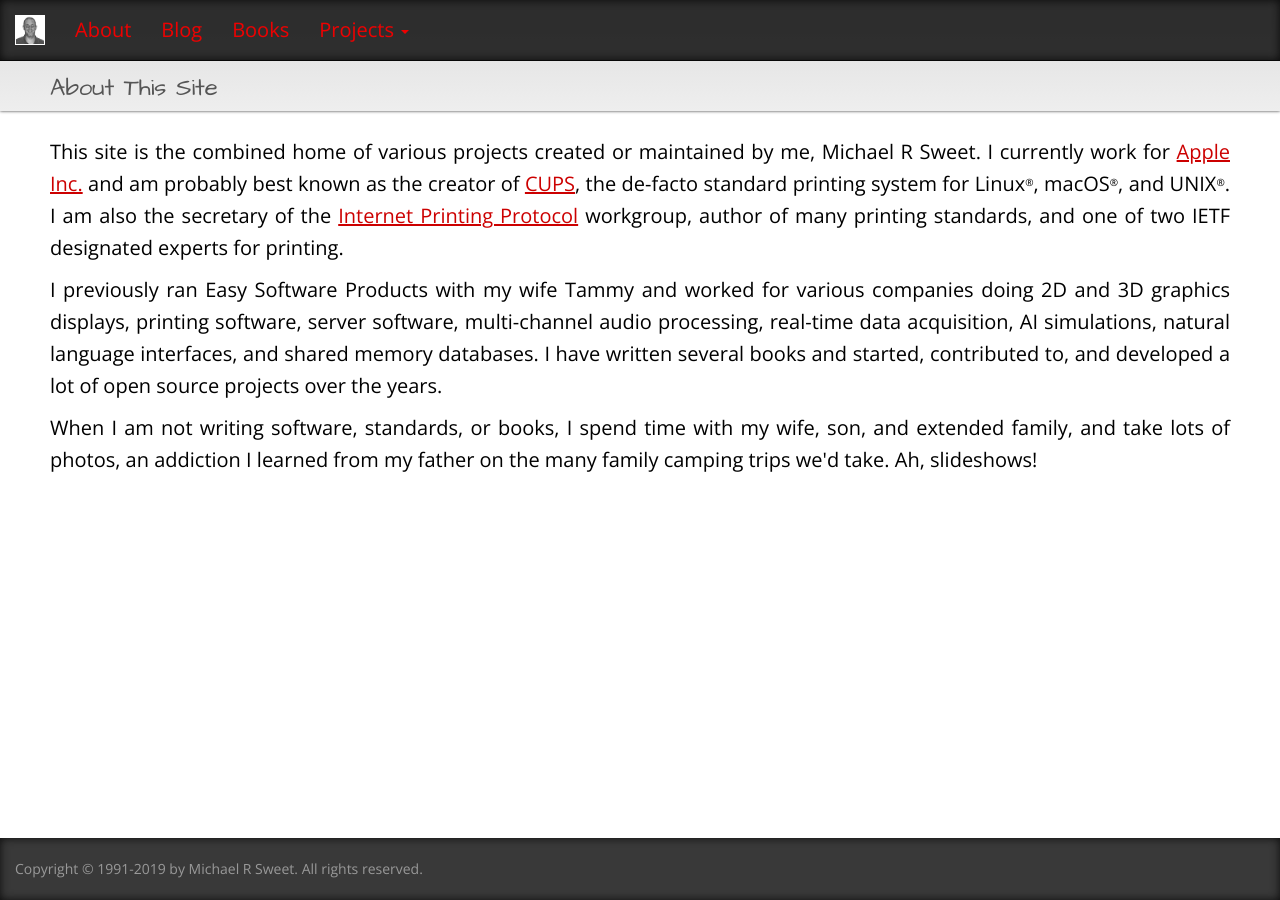
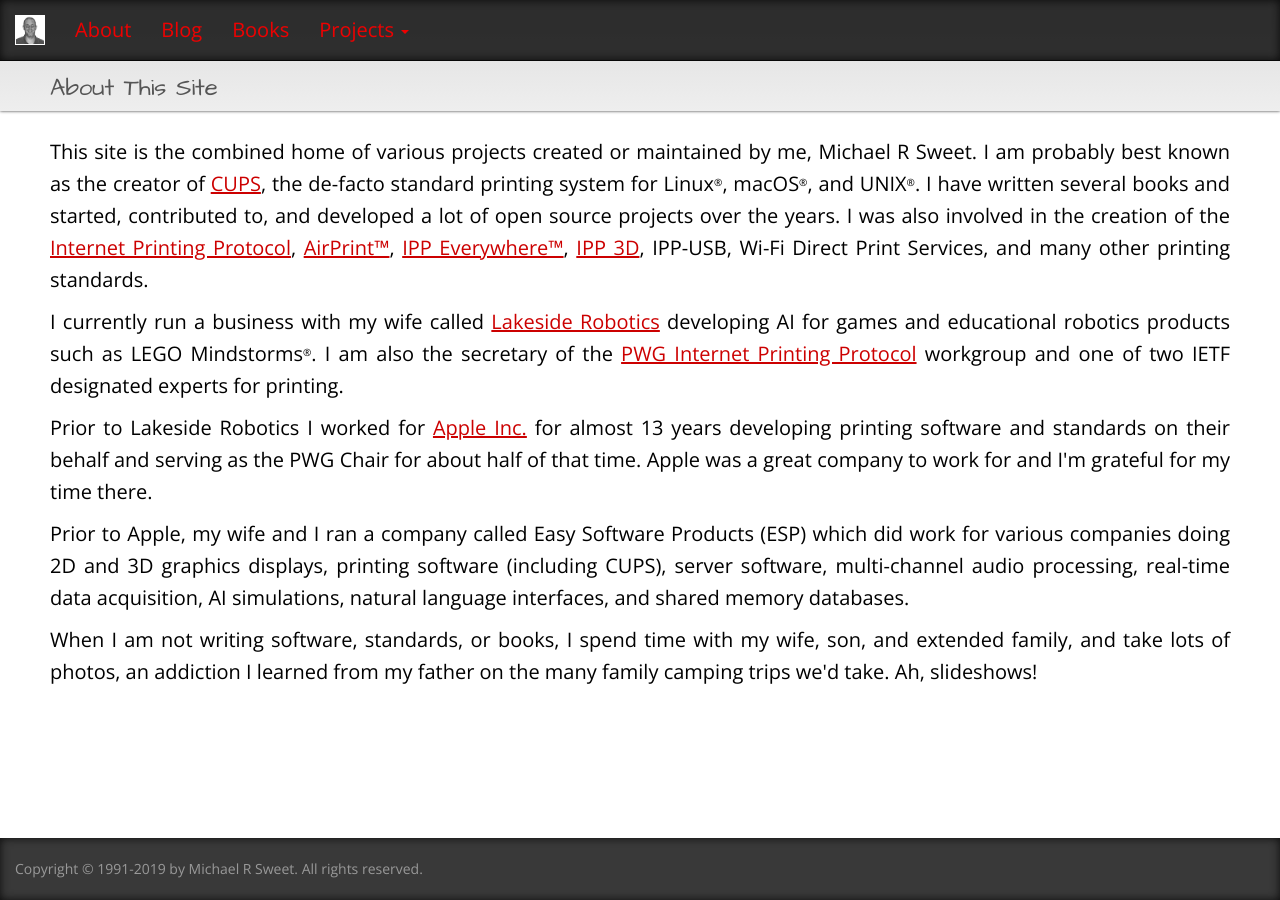
Before and after one commit to michaelrsweet/michaelrsweet.github.com, a Jekyll site: the page built from about.html, in a window 1280 px wide. Built offline with Jekyll 4.4.1, drawn with Linux system fonts in a browser that asks for light colours.

Commit message:
Left Apple...

```diff
--- a/about.html
+++ b/about.html
@@ -13,8 +13,10 @@
 <div class="container-fluid">
   <div class="row">
     <div class="col-sm-12">
-      <p class="justify">This site is the combined home of various projects created or maintained by me, Michael R Sweet. I currently work for <a href="http://www.apple.com">Apple Inc.</a> and am probably best known as the creator of <a href="http://www.cups.org/">CUPS</a>, the de-facto standard printing system for Linux<sup>&reg;</sup>, macOS<sup>&reg;</sup>, and UNIX<sup>&reg;</sup>. I am also the secretary of the <a href="http://www.pwg.org/ipp/">Internet Printing Protocol</a> workgroup, author of many printing standards, and one of two IETF designated experts for printing.</p>
-      <p class="justify">I previously ran Easy Software Products with my wife Tammy and worked for various companies doing 2D and 3D graphics displays, printing software, server software, multi-channel audio processing, real-time data acquisition, AI simulations, natural language interfaces, and shared memory databases. I have written several books and started, contributed to, and developed a lot of open source projects over the years.</p>
+      <p class="justify">This site is the combined home of various projects created or maintained by me, Michael R Sweet. I am probably best known as the creator of <a href="https://www.cups.org/">CUPS</a>, the de-facto standard printing system for Linux<sup>&reg;</sup>, macOS<sup>&reg;</sup>, and UNIX<sup>&reg;</sup>. I have written several books and started, contributed to, and developed a lot of open source projects over the years. I was also involved in the creation of the <a href="https://www.pwg.org/ipp/index.html">Internet Printing Protocol</a>, <a href="https://support.apple.com/en-us/HT201311">AirPrint&trade;</a>, <a href="https://www.pwg.org/ipp/everywhere.html">IPP Everywhere&trade;</a>, <a href="https://www.pwg.org/3d/index.html">IPP 3D</a>, IPP-USB, Wi-Fi Direct Print Services, and many other printing standards.</p>
+      <p class="justify">I currently run a business with my wife called <a href="https://lakesiderobotics.ca/">Lakeside Robotics</a> developing AI for games and educational robotics products such as LEGO Mindstorms<sup>&reg;</sup>. I am also the secretary of the <a href="https://www.pwg.org/ipp/">PWG Internet Printing Protocol</a> workgroup and one of two IETF designated experts for printing.</p>
+      <p class="justify">Prior to Lakeside Robotics I worked for <a href="https://www.apple.com/">Apple Inc.</a> for almost 13 years developing printing software and standards on their behalf and serving as the PWG Chair for about half of that time. Apple was a great company to work for and I'm grateful for my time there.</p>
+      <p class="justify">Prior to Apple, my wife and I ran a company called Easy Software Products (ESP) which did work for various companies doing 2D and 3D graphics displays, printing software (including CUPS), server software, multi-channel audio processing, real-time data acquisition, AI simulations, natural language interfaces, and shared memory databases.</p>
       <p class="justify">When I am not writing software, standards, or books, I spend time with my wife, son, and extended family, and take lots of photos, an addiction I learned from my father on the many family camping trips we'd take. Ah, slideshows!</p>
     </div>
   </div>
```
